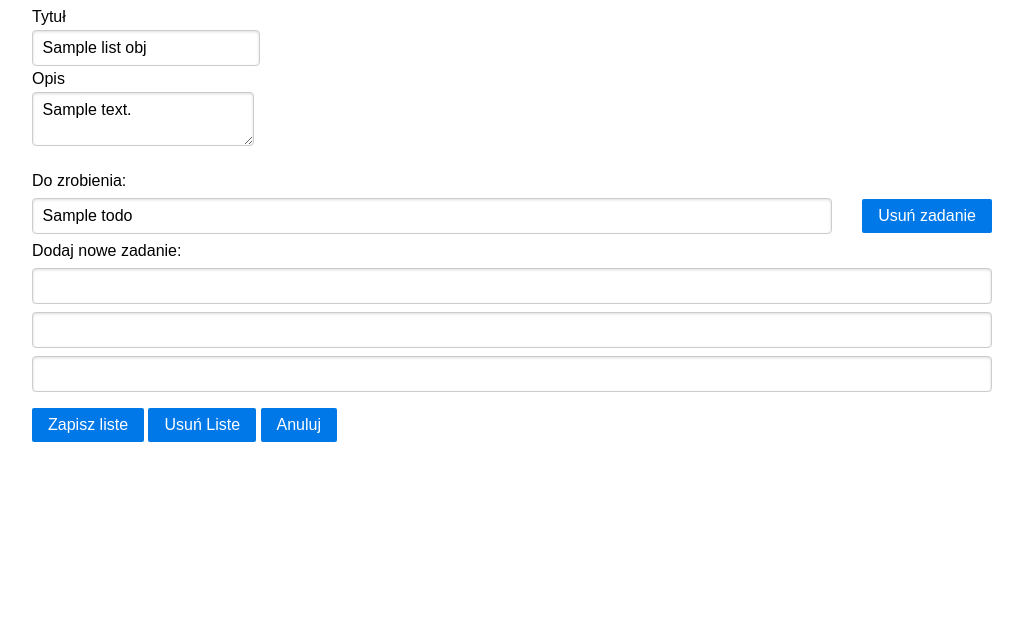
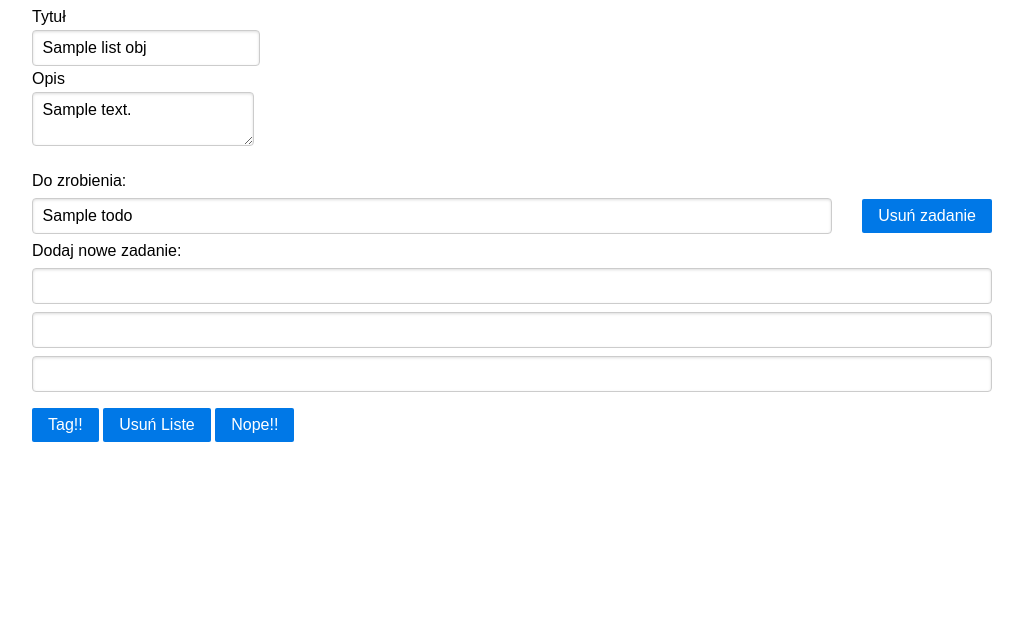
Before and after one commit to beetleman/zabiniec, a Flask app: template zabiniec/templates/edit_list.html in a window 1280 px wide. Shown: the part 101-742 px from the top of the page, without its empty margins (128-1151 px from the left). Run offline with Flask 2, Linux system fonts and the light colour scheme; the template is opened without the code that fills it: most values are stand-ins (such as "Sample title", 1, 10 or a date in 2020); parts of the project's set-up code (start-up, migrations or seed data) failed here and were passed over.

Commit message:
Poprawa tekstów na przyciskach.

```diff
--- a/zabiniec/templates/edit_list.html
+++ b/zabiniec/templates/edit_list.html
@@ -52,12 +52,12 @@
           </div>
         </div>
       </fieldset>
-      <button type="submit" class="pure-button pure-button-primary">Zapisz liste</button>
+      <button type="submit" class="pure-button pure-button-primary">Tag!!</button>
       {% if list_obj.id %}
         <a class="pure-button pure-button-primary" href="{{ url_for('delete_list', list_id=list_obj.id) }}">Usuń Liste</a>
-        <a class="pure-button pure-button-primary" href="">Anuluj</a>
+        <a class="pure-button pure-button-primary" href="">Nope!!</a>
       {% else  %}
-        <a class="pure-button pure-button-primary" href="{{ url_for('lists')}}">Anuluj</a>
+        <a class="pure-button pure-button-primary" href="{{ url_for('lists')}}">Nope!!</a>
       {% endif %}
     </form>
   </div>
```
